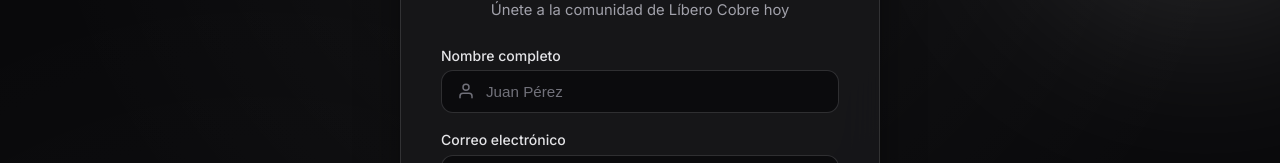
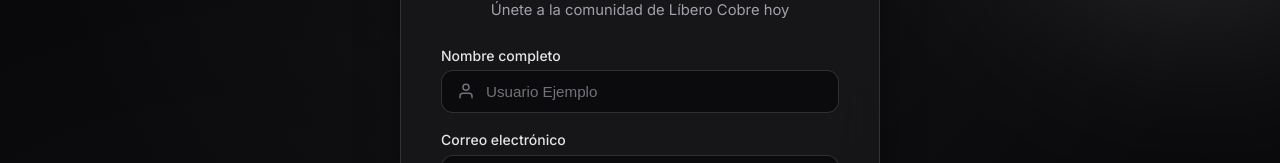
Before and after one commit to Libero-Web-Proyecto-III/Libero-Web, an Angular app in the folder front/: page /auth/register in a window 1280 px wide. Shown: the part 180-343 px from the top of the page. Built offline with nearby package versions, Linux system fonts and the light colour scheme.

Commit message:
refactor: ajustar nombre completo en formulario de registro

```diff
--- a/front/src/app/auth/register/register.component.html
+++ b/front/src/app/auth/register/register.component.html
@@ -54,7 +54,7 @@
             id="full-name"
             type="text"
             formControlName="FullName"
-            placeholder="Juan Pérez"
+            placeholder="Usuario Ejemplo"
             class="form-input"
             [class.input-error]="RegisterForm.get('FullName')?.invalid && RegisterForm.get('FullName')?.touched"
           />
```
